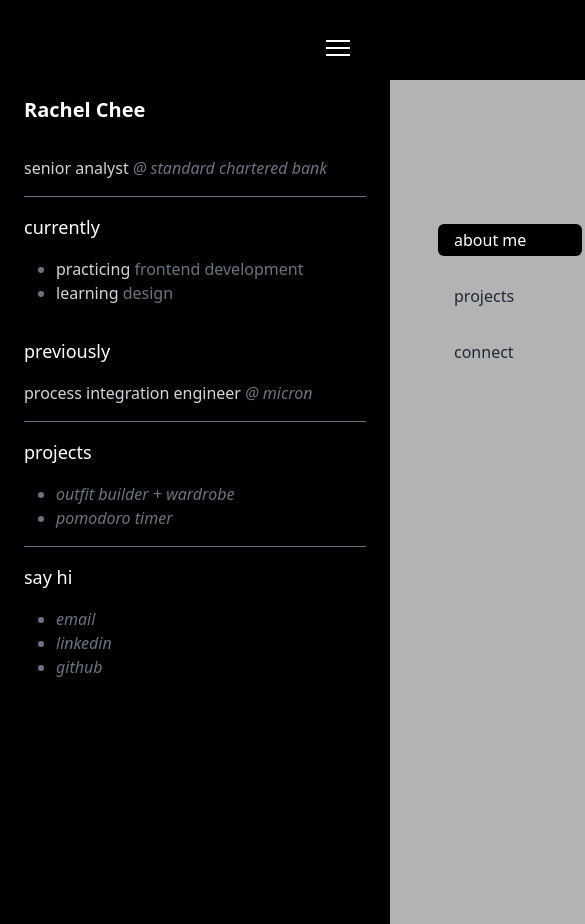
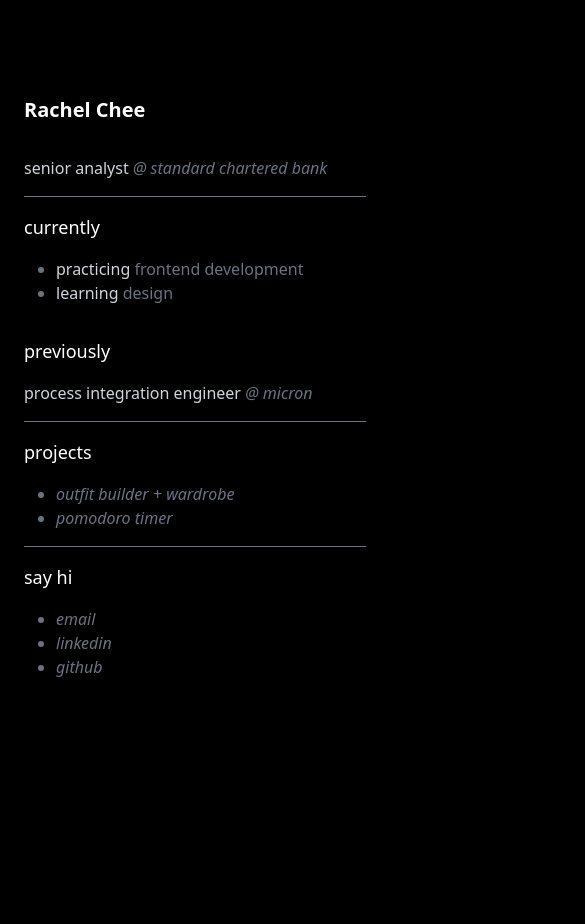
Before and after one commit to rachelcheework/rachelcheework.github.io, a React (Vite) app: page / in a window 390 px wide. Shown: the top 924 px of the page, 585 px wide, since content can reach past the window. After the commit the page ends 844 px from the top, so only its background shows below. Built offline with nearby package versions, Linux system fonts and the light colour scheme.

Commit message:
fixing mobile overflow

```diff
--- a/src/App.tsx
+++ b/src/App.tsx
@@ -10,7 +10,7 @@ function App() {
   return (
     <Router>
       {/* Global Container */}
-      <div className="max-w-6xl mx-auto">
+      <div className="max-w-6xl mx-auto overflow-x-hidden">
         <Navbar/>
         <Routes>
           <Route path="/" element={<Home />} />
```
